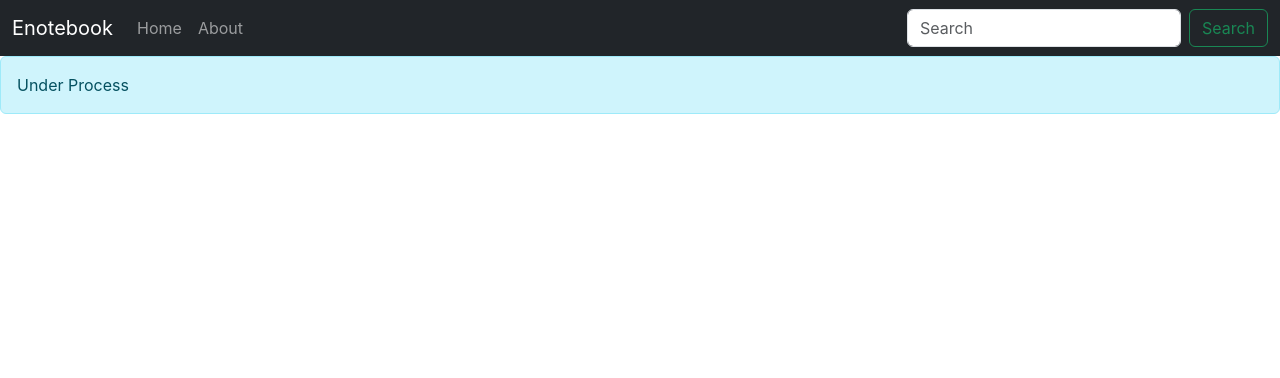
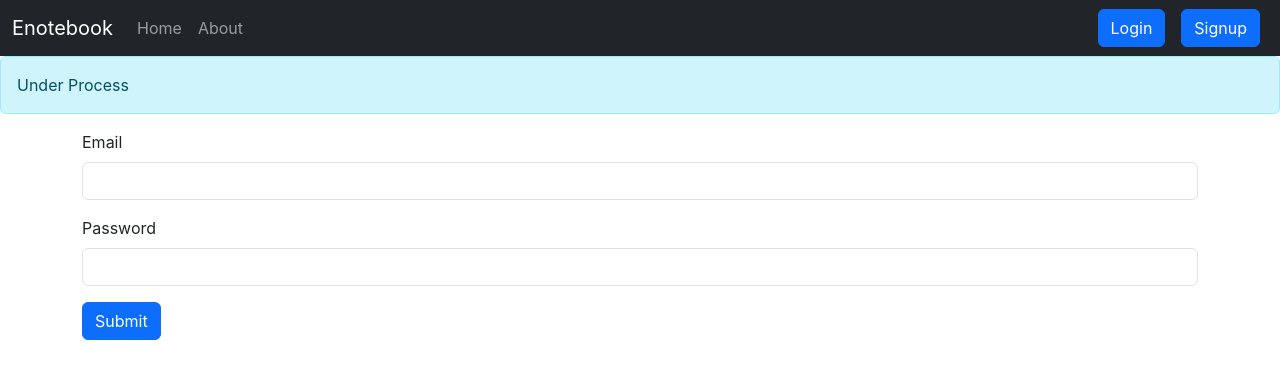
Before and after one commit to kowshik76/Enotebook, a React (Create React App) app: page /login in a window 1280 px wide. Shown: the top 378 px of the page. Built offline with nearby package versions, Linux system fonts and the light colour scheme.

Commit message:
Added login and signup components

```diff
--- a/src/App.js
+++ b/src/App.js
@@ -9,6 +9,8 @@ import About from './components/About';
 import Home from './components/Home';
 import NoteState from './context/notes/NoteState';
 import { Alert } from './components/Alert';
+import { Signup } from './components/Signup';
+import { Login } from './components/Login';
 function App() {
   return (
     <>
@@ -32,6 +34,16 @@ function App() {
                 path="/about"
                 element={<About />}
               />
+              <Route
+                exact
+                path="/login"
+                element={<Login />}
+              />
+              <Route
+                exact
+                path="/signup"
+                element={<Signup />}
+              />
 
             </Routes>
           </div>
--- a/src/components/Addnote.js
+++ b/src/components/Addnote.js
@@ -35,7 +35,7 @@ export const Addnote = () => {
                     <label htmlFor="tag" className="form-label">Tag</label>
                     <textarea className="form-control" id="tag" name="tag" placeholder="Type Something" rows="1" value={note.tag} onChange={onChange}></textarea>
                     <div className="my-3">
-                        <button type="button" className="btn btn-outline-danger" onClick={handleclick}>Save</button>
+                        <button disabled={note.title.length === 0 || note.description.length === 0 || note.tag.length === 0} type="button" className="btn btn-outline-primary" onClick={handleclick}>Save</button>
                     </div>
                 </div>
             </div>
--- /dev/null
+++ b/src/components/Login.js
@@ -0,0 +1,45 @@
+import React, { useState } from 'react'
+import { useNavigate } from 'react-router-dom'
+
+export const Login = (props) => {
+    const [credentials, setcredentials] = useState({ mail: "", password: "" })
+    let navigate = useNavigate();
+    const handlesubmit = async (e) => {
+        e.preventDefault();
+        const response = await fetch(`http://localhost:3000/api/auth/login`, {
+            method: 'POST',
+            headers: {
+                'Content-Type': 'application/json'
+            },
+            body: JSON.stringify({ mail: credentials.mail, password: credentials.password })
+        });
+        const json = await response.json();
+
+        console.log(json);
+        if (json.success) {
+            localStorage.getItem('token', json.authToken);
+            navigate("/");
+        } else {
+            alert("Wrong Credentials");
+        }
+    }
+    const onChange = (e) => {
+        setcredentials({ ...credentials, [e.target.name]: e.target.value })
+    }
+    return (
+        <div>
+            <form onSubmit={handlesubmit}>
+                <div className="mb-3">
+                    <label htmlFor="mail" className="form-label">Email</label>
+                    <input type="email" className="form-control" id="mail" name='mail' value={credentials.mail} onChange={onChange} aria-describedby="emailHelp" />
+                </div>
+                <div className="mb-3">
+                    <label htmlFor="password" className="form-label">Password</label>
+                    <input type="password" name="password" className="form-control" value={credentials.password} onChange={onChange} id="password" />
+                </div>
+
+                <button type="submit" className="btn btn-primary">Submit</button>
+            </form>
+        </div>
+    )
+}
--- a/src/components/Navbar.js
+++ b/src/components/Navbar.js
@@ -26,8 +26,9 @@ const Navbar = () => {
 
                     </ul>
                     <form className="d-flex" role="search">
-                        <input className="form-control me-2" type="search" placeholder="Search" aria-label="Search" />
-                        <button className="btn btn-outline-success" type="submit">Search</button>
+                        <Link className="btn btn-primary mx-2" to="/login" role="button">Login</Link>
+                        <Link className="btn btn-primary mx-2" to="/signup" role="button">Signup</Link>
+
                     </form>
                 </div>
             </div>
--- a/src/components/Notes.js
+++ b/src/components/Notes.js
@@ -89,6 +89,10 @@ export const Notes = () => {
             <div>
                 <div className="row my-3">
                     <h3>Your Notes</h3>
+                    <div className="container">
+                        {notes.length === 0 && 'No Notes To Display!!'}
+
+                    </div>
                     {notes.map((note) => {
                         return <Notesitem key={note._id} note={note} updateNote={updateNote} />;
                     })}
--- /dev/null
+++ b/src/components/Signup.js
@@ -0,0 +1,9 @@
+import React from 'react'
+
+export const Signup = () => {
+    return (
+        <div>
+            signup
+        </div>
+    )
+}
--- a/src/context/notes/NoteState.js
+++ b/src/context/notes/NoteState.js
@@ -2,7 +2,7 @@ import React, { useState } from 'react';
 import NoteContext from './NoteContext';
 
 const NoteState = (props) => {
-    const authtoken = "eyJhbGciOiJIUzI1NiIsInR5cCI6IkpXVCJ9.eyJ1c2VyIjp7ImlkIjoiNjdhYzZlZDM1MzE3OTU0MTUyMmEyMTA2In0sImlhdCI6MTczOTY5MTk5NiwiZXhwIjoxNzM5Njk1NTk2fQ.zmtToM1tshYdJjiREk3AJtk1L8UnShAbG1E6mrneb-Y";
+    const authtoken = "eyJhbGciOiJIUzI1NiIsInR5cCI6IkpXVCJ9.eyJ1c2VyIjp7ImlkIjoiNjdhYzZlZDM1MzE3OTU0MTUyMmEyMTA2In0sImlhdCI6MTczOTg5NzAzMCwiZXhwIjoxNzM5OTAwNjMwfQ.2o6akN9M_jPzcuEM8cJkVahVgLM3w1ijk5DgIcYMJhE";
     const host = "http://localhost:3000";
     const [notes, setNotes] = useState([]);
 
```
Also changed, not shown: 1 other file (tests, documents, lock files or other folders).
